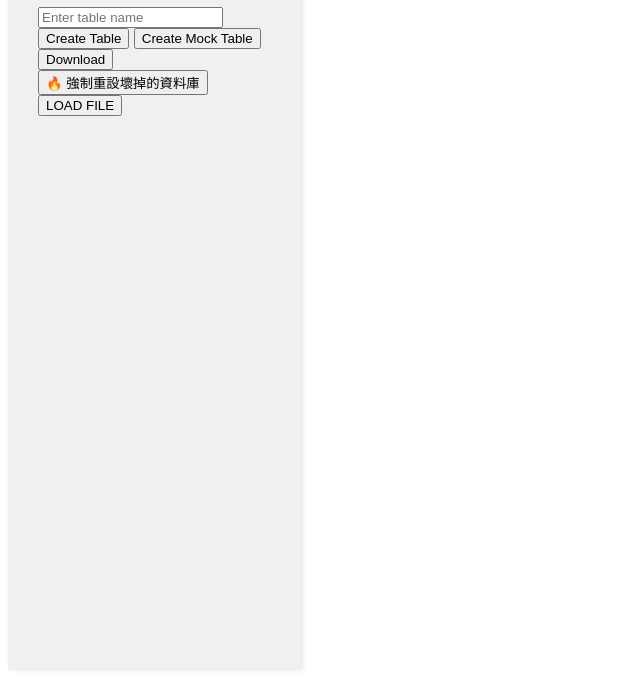
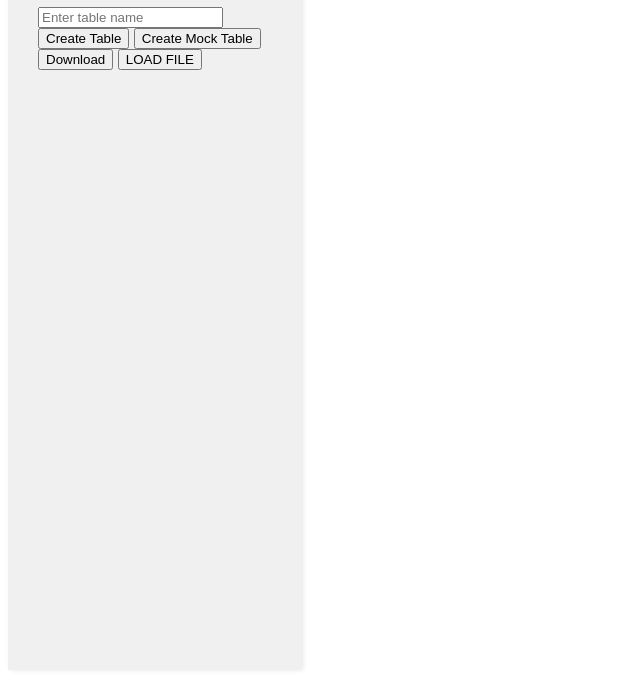
Before and after one commit to nanano77/PWATEST, a plain HTML site: page index.html in a window 1280 px wide. Shown: the part 138-816 px from the top of the page, without its empty margins (0-640 px from the left). Drawn offline with Linux system fonts and the light colour scheme.

Commit message:
Update index.html

```diff
--- a/index.html
+++ b/index.html
@@ -30,7 +30,6 @@
                 <button type="button" id="uploadBtn" onclick="uploadTable()">Create Table</button>
                 <button type="button" id="getsize" onclick="uploadMassiveMockTable()">Create Mock Table</button>
                 <button type="button" id="DL" onclick="downloadExportedDatabaseFolderAsFile()">Download</button>
-                <button onclick="forceResetBrokenDB()">🔥 強制重設壞掉的資料庫</button>
                 <button type="button" id="LOAD" onclick="loadDatabaseFromFile()">LOAD FILE</button>
             </div>
 
```
